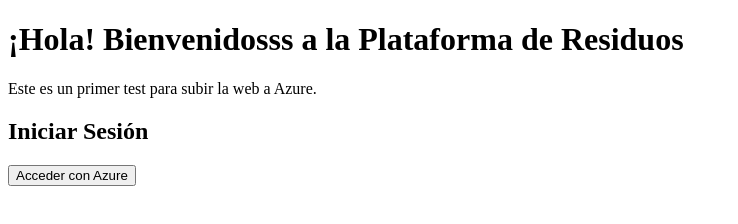
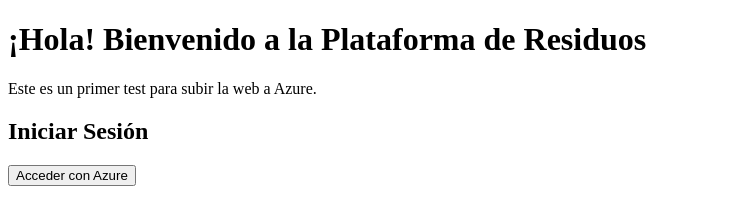
Before and after one commit to indiana202311/residuosrep1, a plain HTML site: page index.html in a window 1280 px wide. Shown: the whole page, without its empty margins (0-738 px from the left). Drawn offline with Linux system fonts and the light colour scheme.

Commit message:
Update index.html

```diff
--- a/index.html
+++ b/index.html
@@ -6,7 +6,7 @@
     <title>Residuos Web</title>
 </head>
 <body>
-    <h1>¡Hola! Bienvenidosss a la Plataforma de Residuos</h1>
+    <h1>¡Hola! Bienvenido a la Plataforma de Residuos</h1>
     <p>Este es un primer test para subir la web a Azure.</p>
 
     <h2>Iniciar Sesión</h2>
```
